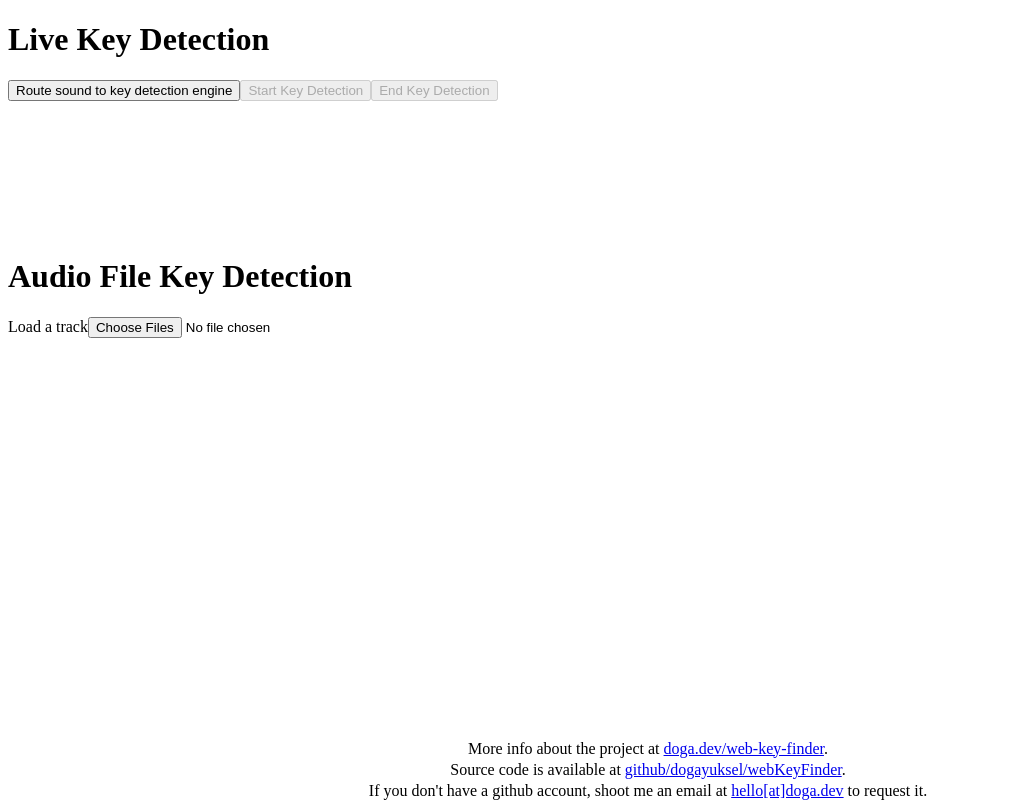
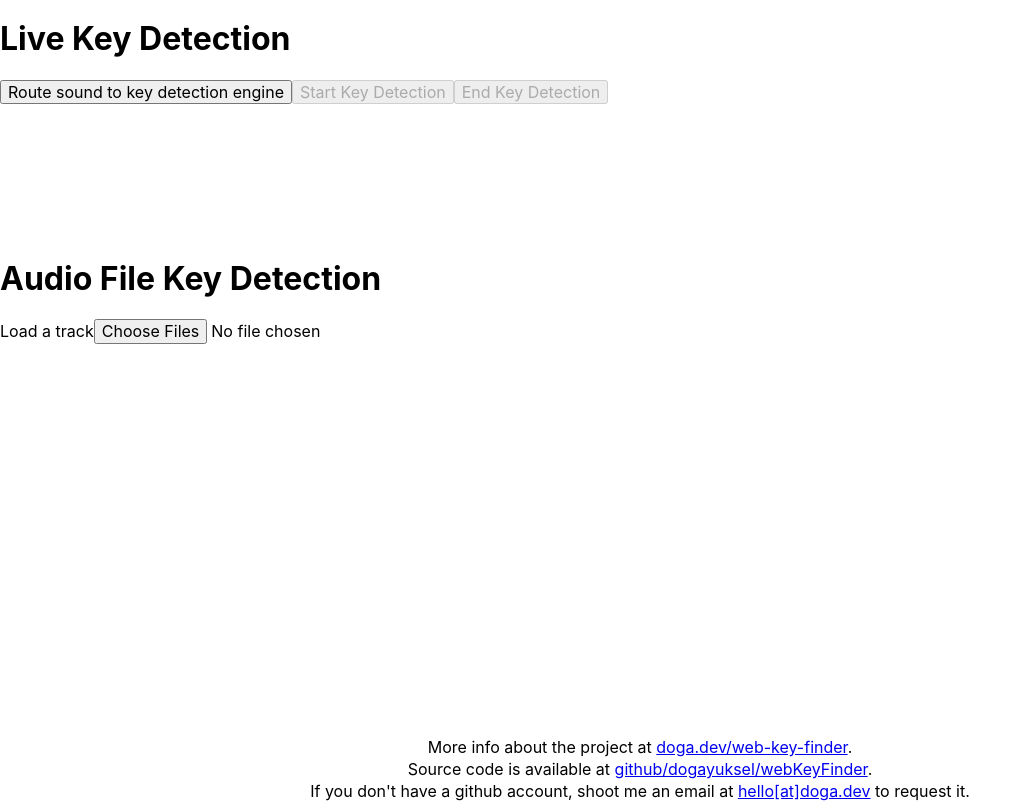
Before and after one commit to dogayuksel/webKeyFinder, a Preact app: page / in a window 1280 px wide. Shown: the whole page, without its empty margins (0-1032 px from the left). Built offline with nearby package versions, Linux system fonts and the light colour scheme; the HTML template or start-up script is replaced by a standard one.

Commit message:
add sensible defaults for css

```diff
--- a/package.json
+++ b/package.json
@@ -13,11 +13,13 @@
     "@rollup/plugin-typescript": "^6.1.0",
     "@surma/rollup-plugin-off-main-thread": "^1.4.2",
     "rollup": "^2.33.3",
+    "rollup-plugin-css-only": "^3.1.0",
     "rollup-plugin-terser": "^7.0.2",
     "tslib": "^2.0.3",
     "typescript": "^4.1.2"
   },
   "dependencies": {
+    "normalize.css": "^8.0.1",
     "preact": "^10.5.7",
     "serve": "^11.3.2",
     "uuid": "^8.3.1"
--- a/rollup.config.js
+++ b/rollup.config.js
@@ -1,6 +1,7 @@
 import typescript from '@rollup/plugin-typescript';
 import resolve from '@rollup/plugin-node-resolve';
 import OMT from "@surma/rollup-plugin-off-main-thread";
+import css from 'rollup-plugin-css-only';
 import { terser } from "rollup-plugin-terser";
 
 export default {
@@ -13,6 +14,7 @@ export default {
     OMT(),
     resolve({ browser: true }),
     typescript(),
-    terser()
+    terser(),
+    css({ output: 'index.css' }),
   ],
 };
--- /dev/null
+++ b/src/web/App.css
@@ -0,0 +1,7 @@
+html {
+  box-sizing: border-box;
+}
+
+body {
+  font-family: -apple-system, BlinkMacSystemFont, "Segoe UI", Roboto, Helvetica, Arial, sans-serif, "Apple Color Emoji", "Segoe UI Emoji", "Segoe UI Symbol";
+}
--- /dev/null
+++ b/src/web/App.tsx
@@ -0,0 +1,20 @@
+import { h, Fragment, Component } from 'preact';
+import LiveDetection from './LiveDetection';
+import AudioFileKeyDetection from './AudioFileKeyDetection';
+import Footer from './Footer';
+
+import './App.css';
+
+class App extends Component {
+  render() {
+    return (
+      <>
+        <LiveDetection />
+        <AudioFileKeyDetection />
+        <Footer />
+      </>
+    );
+  }
+}
+
+export default App;
--- a/src/web/index.html
+++ b/src/web/index.html
@@ -4,6 +4,7 @@
     <meta charset="utf-8">
     <meta http-equiv="Content-Type" content="text/html; charset=utf-8">
     <title>Musical Key Detection for the Web</title>
+    <link rel="stylesheet" href="index.css">
   </head>
   <body>
     <script async type='text/javascript' src="index.js"></script>
--- a/src/web/index.tsx
+++ b/src/web/index.tsx
@@ -1,18 +1,5 @@
-import { h, render, Fragment, Component } from 'preact';
-import LiveDetection from './LiveDetection';
-import AudioFileKeyDetection from './AudioFileKeyDetection';
-import Footer from './Footer';
-
-class App extends Component {
-  render() {
-    return (
-      <>
-        <LiveDetection />
-        <AudioFileKeyDetection />
-        <Footer />
-      </>
-    );
-  }
-}
+import { h, render } from 'preact';
+import 'normalize.css';
+import App from './App';
 
 render(<App />, document.body);
```
Also changed, not shown: 2 other files (tests, documents, lock files or other folders).
